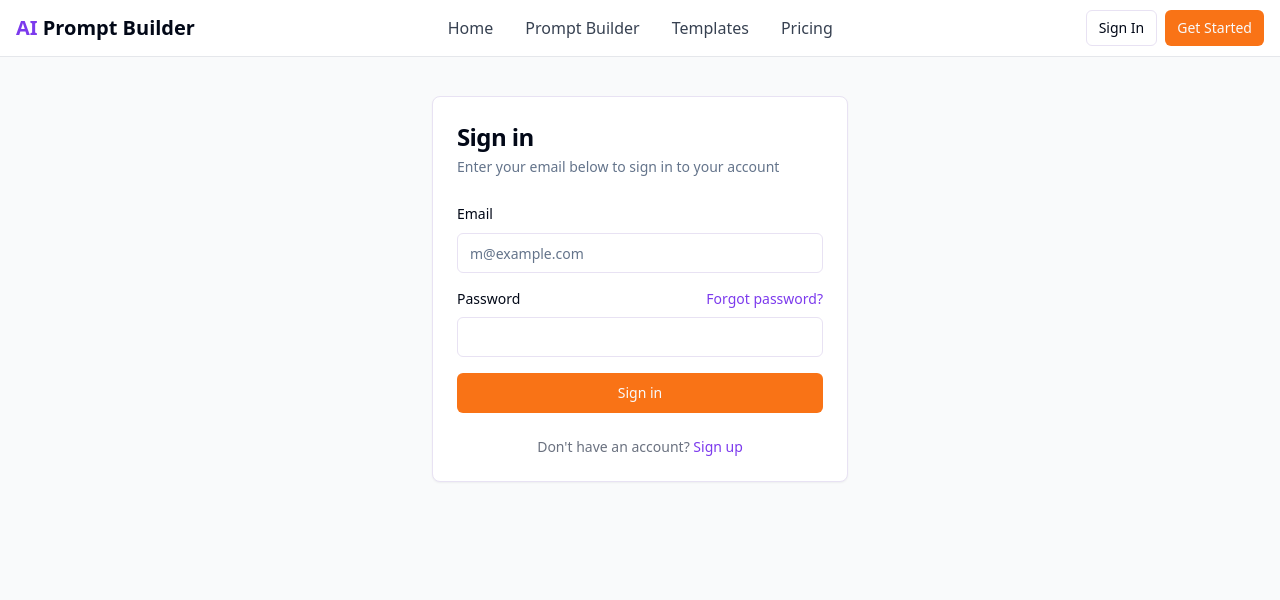
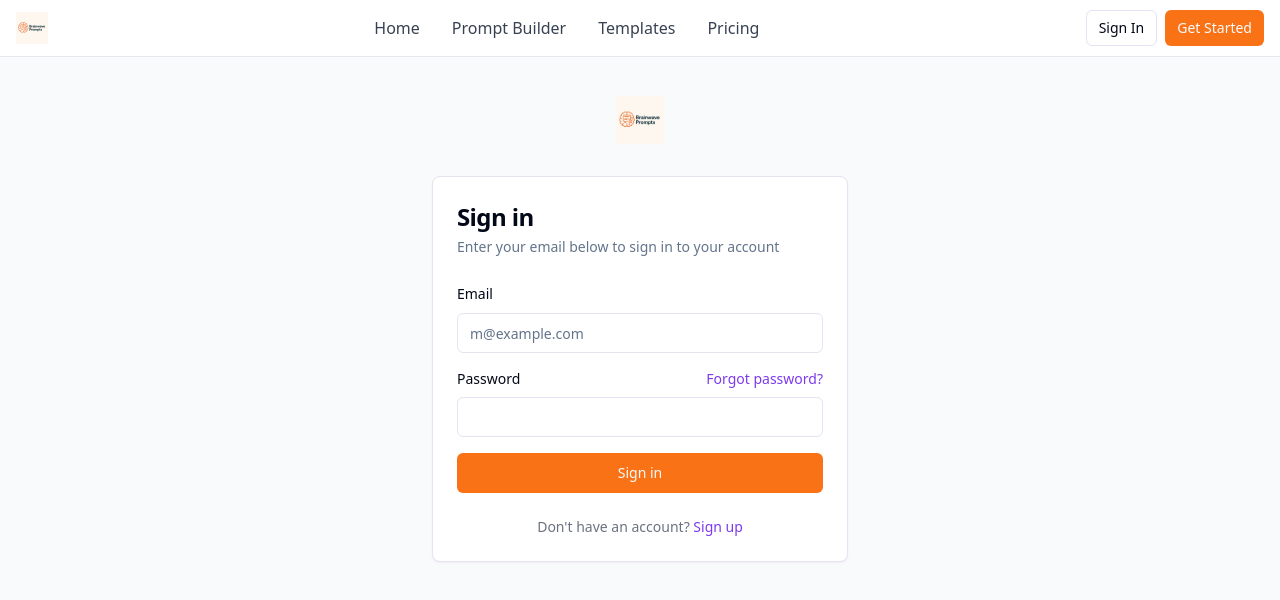
Before and after one commit to rdh-bot-ai/brainwaveprompts, a React (Vite) app: page /signin in a window 1280 px wide. Shown: the top 600 px of the page. Built offline with nearby package versions, Linux system fonts and the light colour scheme.

Commit message:
Replace logo with Brainwave Prompts logo
Replaced the existing logo with the new Brainwave Prompts logo in the header, signup page, dashboard, and other relevant locations.

```diff
--- a/src/components/home/Footer.tsx
+++ b/src/components/home/Footer.tsx
@@ -1,4 +1,3 @@
-
 import React from "react";
 import { Link } from "react-router-dom";
 
@@ -8,12 +7,17 @@ const Footer = () => {
       <div className="max-w-7xl mx-auto">
         <div className="grid grid-cols-1 md:grid-cols-4 gap-8">
           <div>
-            <h3 className="text-lg font-semibold mb-4">AI Prompt Builder</h3>
+            <div className="flex items-center space-x-3 mb-4">
+              <img
+                src="/lovable-uploads/a4fa3116-9da7-4898-a3e2-7acc1ff57e59.png"
+                alt="Brainwave Prompts"
+                className="h-8 w-auto brightness-0 invert"
+              />
+            </div>
             <p className="text-sm text-gray-400">
               Create enhanced prompts for better AI interactions.
             </p>
           </div>
-
           <FooterSection
             title="Product"
             links={[
--- a/src/components/layout/Navbar.tsx
+++ b/src/components/layout/Navbar.tsx
@@ -11,10 +11,12 @@ export const Navbar = () => {
   return (
     <nav className="bg-white border-b border-gray-200 px-4 py-2.5 fixed left-0 right-0 top-0 z-50">
       <div className="flex flex-wrap justify-between items-center mx-auto max-w-screen-xl">
-        <Link to="/" className="flex items-center">
-          <span className="self-center text-xl font-semibold whitespace-nowrap">
-            <span className="text-purple-600">AI</span> Prompt Builder
-          </span>
+        <Link to="/" className="flex items-center space-x-3">
+          <img
+            src="/lovable-uploads/a4fa3116-9da7-4898-a3e2-7acc1ff57e59.png"
+            alt="Brainwave Prompts"
+            className="h-8 w-auto"
+          />
         </Link>
         <div className="flex items-center lg:order-2">
           {user ? (
--- a/src/pages/SignIn.tsx
+++ b/src/pages/SignIn.tsx
@@ -36,6 +36,13 @@ const SignIn = () => {
       <Navbar />
       <div className="pt-24 pb-16 flex items-center justify-center">
         <div className="w-full max-w-md px-4">
+          <div className="flex justify-center mb-8">
+            <img
+              src="/lovable-uploads/a4fa3116-9da7-4898-a3e2-7acc1ff57e59.png"
+              alt="Brainwave Prompts"
+              className="h-12 w-auto"
+            />
+          </div>
           <Card>
             <CardHeader className="space-y-1">
               <CardTitle className="text-2xl font-bold">Sign in</CardTitle>
--- a/src/pages/SignUp.tsx
+++ b/src/pages/SignUp.tsx
@@ -49,6 +49,13 @@ const SignUp = () => {
       <Navbar />
       <div className="pt-24 pb-16 flex items-center justify-center">
         <div className="w-full max-w-md px-4">
+          <div className="flex justify-center mb-8">
+            <img
+              src="/lovable-uploads/a4fa3116-9da7-4898-a3e2-7acc1ff57e59.png"
+              alt="Brainwave Prompts"
+              className="h-12 w-auto"
+            />
+          </div>
           <Card>
             <CardHeader className="space-y-1">
               <CardTitle className="text-2xl font-bold">Create an account</CardTitle>
```
Also changed, not shown: public/lovable-uploads/a4fa3116-9da7-4898-a3e2-7acc1ff57e59.png (added).
